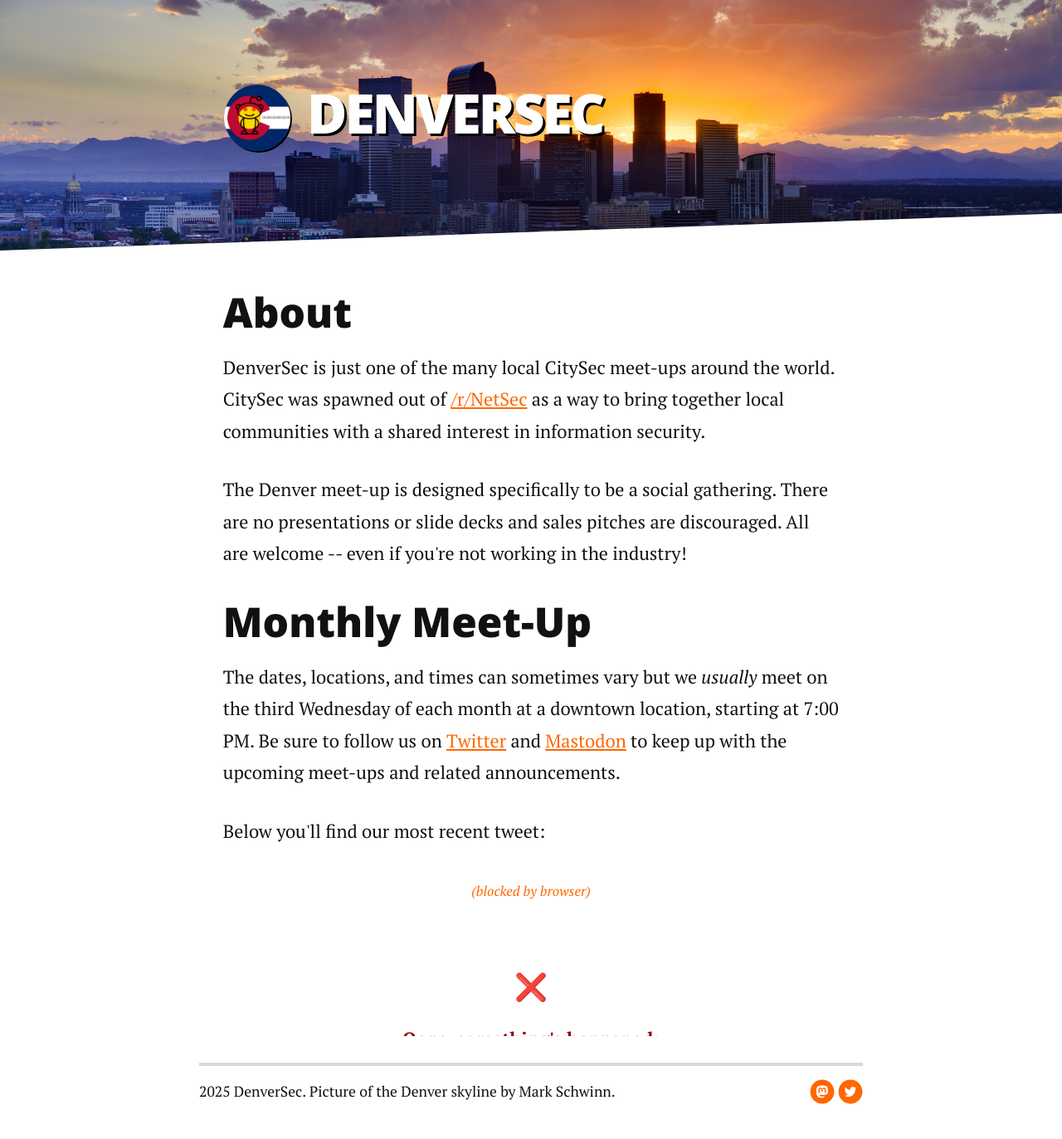
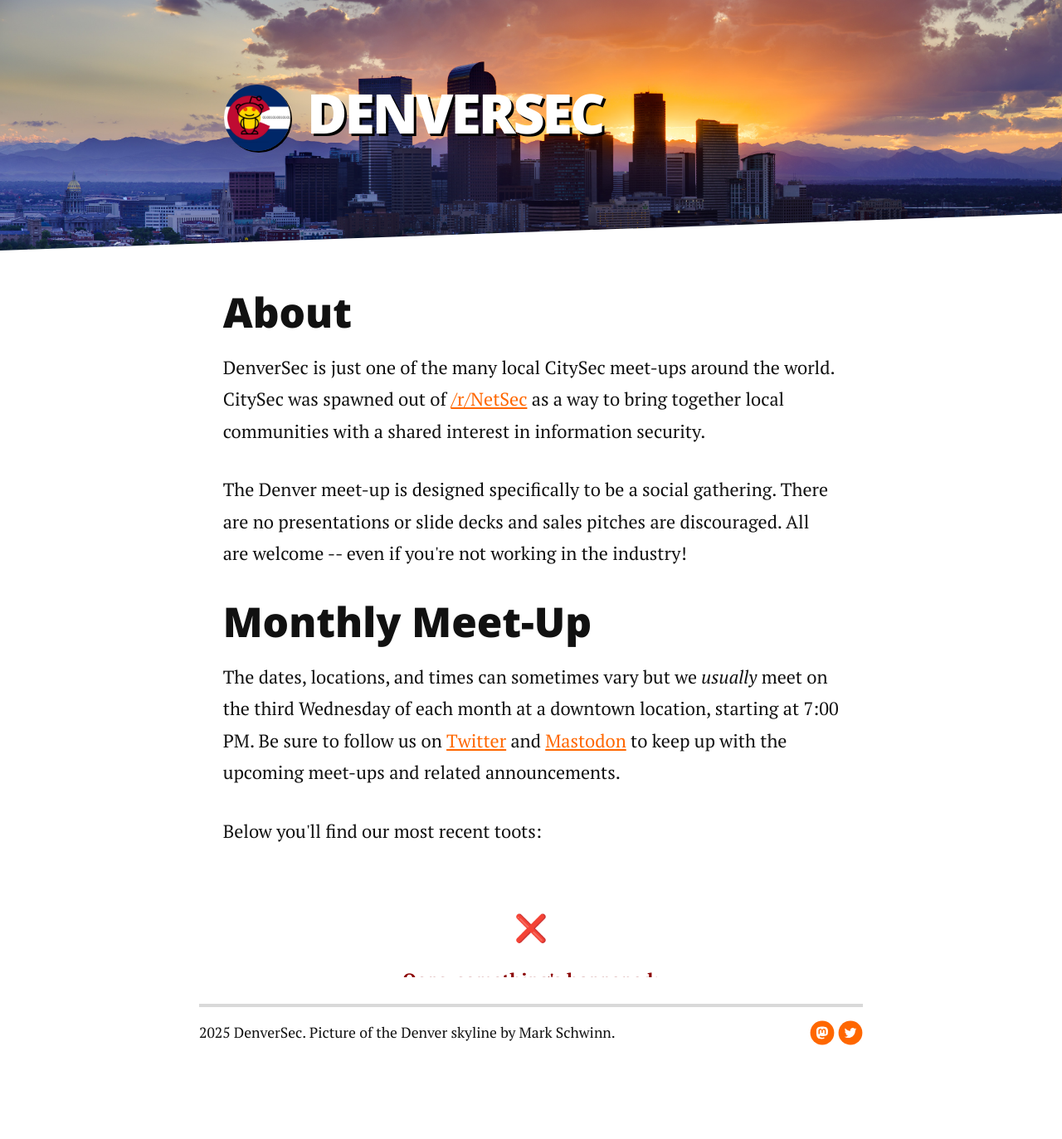
Before and after one commit to denversec/denversec.github.io, a Jekyll site: the page built from index.html, in a window 1280 px wide. Shown: the whole page at 83% size. Built offline with Jekyll 4.4.1, drawn with Linux system fonts in a browser that asks for light colours; nearby versions of some CDN libraries; comment, search, counter and statistics services are not loaded; after the commit the page ends 1302 px from its top, so only the background shows below that.

```diff
--- a/index.html
+++ b/index.html
@@ -23,11 +23,13 @@
 
 
 
-  <p>Below you'll find our most recent tweet:</p>
+  <p>Below you'll find our most recent toots:</p>
+<!--
   <p id="tweet">
     <a class="twitter-timeline" href="https://twitter.com/{{ site.social.twitter }}" data-tweet-limit="1" data-width="400" target="_blank"><i>(blocked by browser)</i></a>
     <script async src="https://platform.twitter.com/widgets.js" charset="utf-8"></script>
   </p>
+-->
 
 </div>
 <div class="dummy-wrapper-profile">
```
Also changed, not shown: other parts of index.html (+3 -0 lines).
